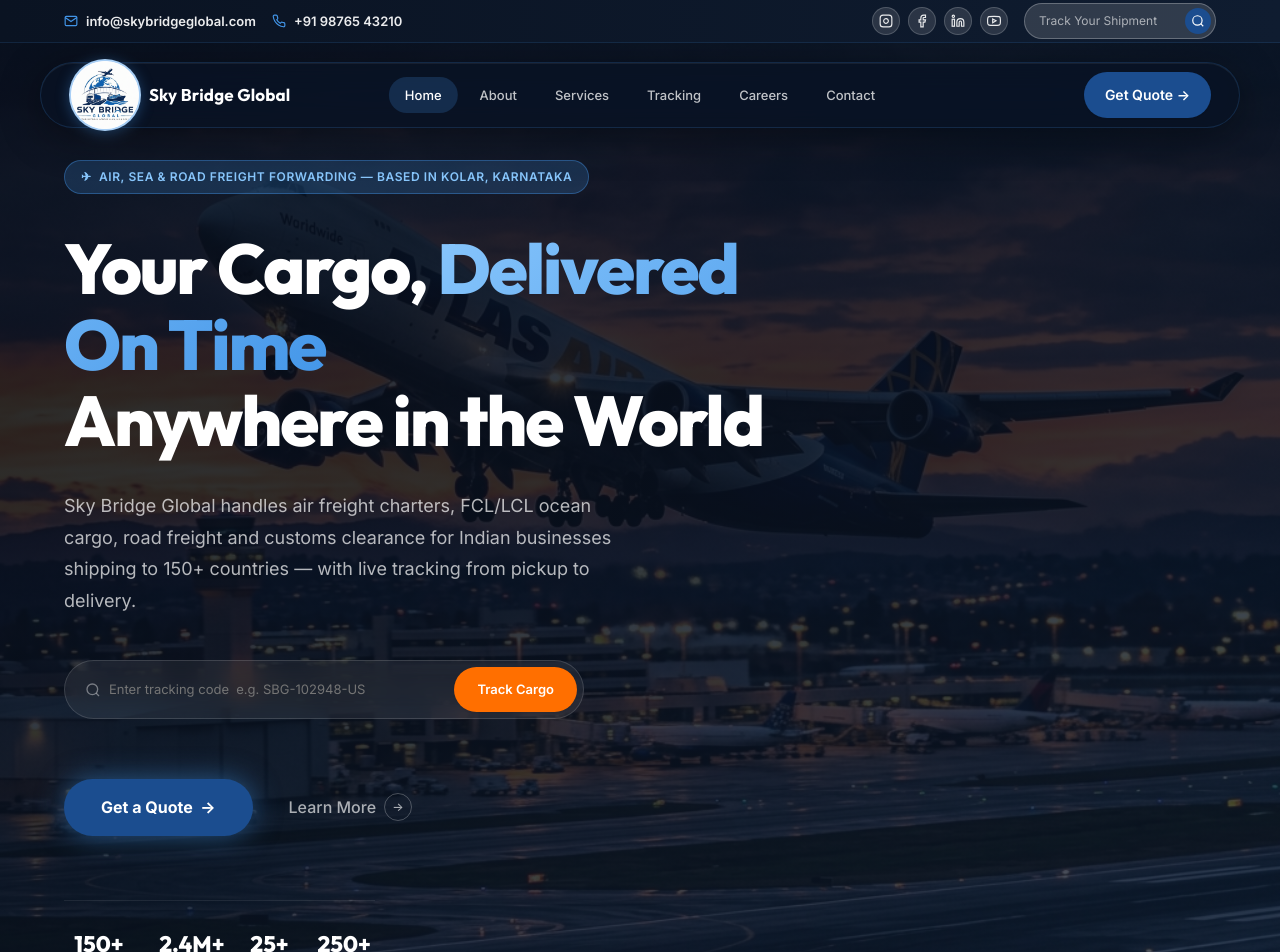
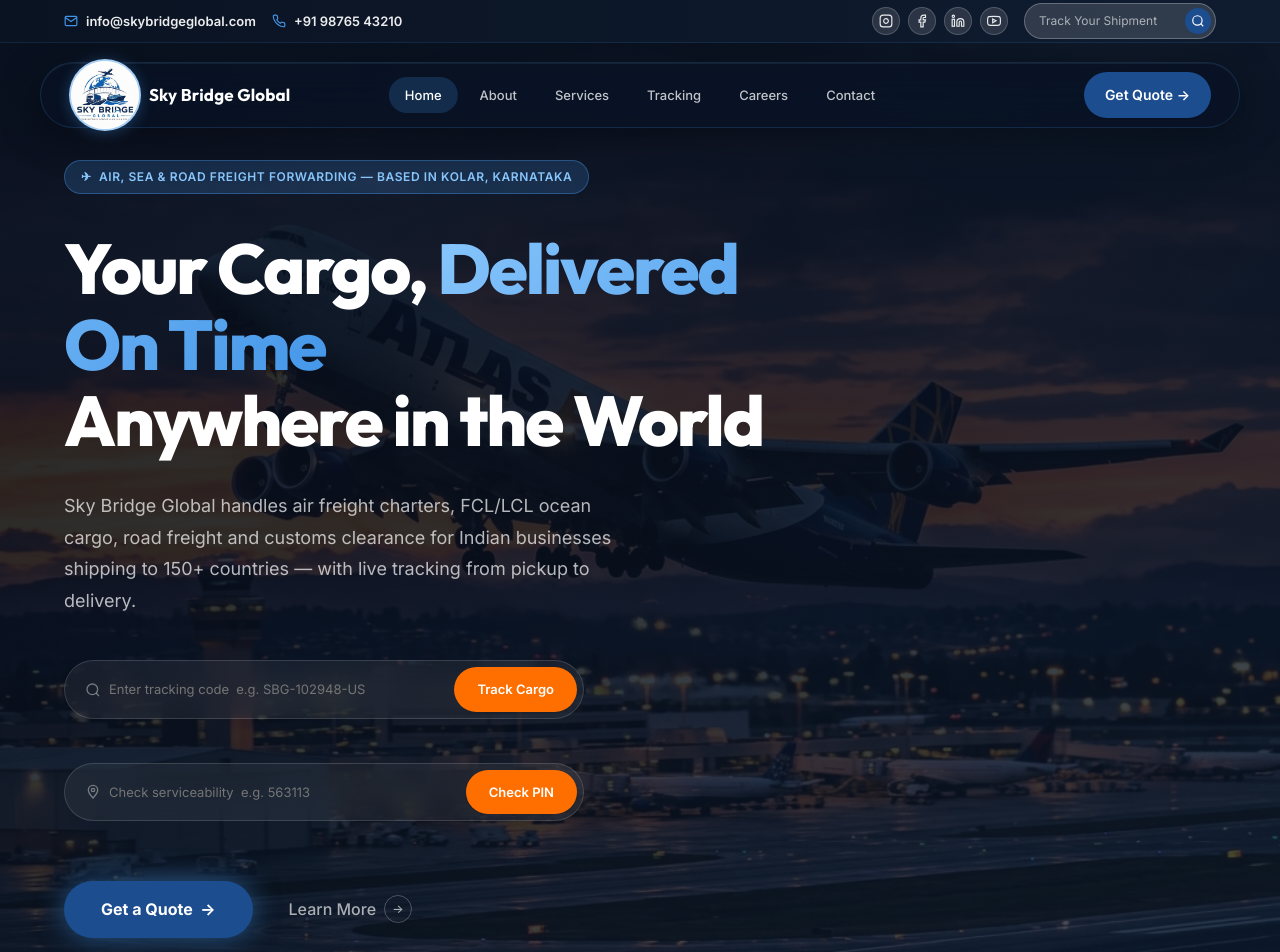
Before and after one commit to VISHWASHAI/sky-bridge-global, a Next.js app in the folder web/: page / in a window 1280 px wide. Shown: the top 952 px of the page. Built offline with nearby package versions, Linux system fonts and the light colour scheme.

Commit message:
Update real Facebook link; add PIN-code checker to home hero deep-linking to services

```diff
--- a/web/app/page.tsx
+++ b/web/app/page.tsx
@@ -1,5 +1,6 @@
 import Link from "next/link";
 import HeroSearch from "@/components/HeroSearch";
+import HeroPinCheck from "@/components/HeroPinCheck";
 import JourneyPipeline from "@/components/JourneyPipeline";
 import Testimonials from "@/components/Testimonials";
 
@@ -51,6 +52,7 @@
             </p>
 
             <HeroSearch />
+            <HeroPinCheck />
 
             <div className="hero-btns">
               <Link href="/contact" className="btn btn-primary" style={{ padding: "14px 36px", fontSize: "1rem", fontWeight: 700, borderRadius: 50, boxShadow: "0 0 28px rgba(66,149,232,0.5)" }}>
--- /dev/null
+++ b/web/components/HeroPinCheck.tsx
@@ -0,0 +1,35 @@
+"use client";
+
+import { useRouter } from "next/navigation";
+import { useState } from "react";
+
+export default function HeroPinCheck() {
+  const router = useRouter();
+  const [pin, setPin] = useState("");
+
+  function onSubmit(e: React.FormEvent) {
+    e.preventDefault();
+    const p = pin.trim();
+    router.push(p ? `/services?pin=${encodeURIComponent(p)}#pin-check` : "/services#pin-check");
+  }
+
+  return (
+    <form className="animate-fade-up hero-track-wrap" onSubmit={onSubmit} style={{ margin: "0 0 28px", width: "100%", maxWidth: 520 }}>
+      <div className="hero-track-bar" style={{ display: "flex", alignItems: "center", background: "rgba(255,255,255,0.06)", border: "1px solid rgba(255,255,255,0.14)", borderRadius: 50, padding: "6px 6px 6px 20px", backdropFilter: "blur(12px)", gap: 8 }}>
+        <svg width="16" height="16" fill="none" stroke="rgba(255,255,255,0.4)" strokeWidth="2" viewBox="0 0 24 24" style={{ flexShrink: 0 }}><path d="M12 21s7-7.2 7-12a7 7 0 1 0-14 0c0 4.8 7 12 7 12z" /><circle cx="12" cy="9" r="2.5" /></svg>
+        <input
+          type="text"
+          value={pin}
+          onChange={(e) => setPin(e.target.value)}
+          placeholder="Check serviceability  e.g. 563113"
+          inputMode="numeric"
+          maxLength={6}
+          style={{ flex: 1, background: "none", border: "none", outline: "none", color: "#fff", fontSize: 13, fontFamily: "var(--font-primary)" }}
+        />
+        <button type="submit" className="btn btn-accent" style={{ borderRadius: 40, padding: "10px 22px", fontSize: 13, fontWeight: 600, flexShrink: 0 }}>
+          Check PIN
+        </button>
+      </div>
+    </form>
+  );
+}
--- a/web/components/SiteFooter.tsx
+++ b/web/components/SiteFooter.tsx
@@ -19,7 +19,7 @@
             <a href="https://www.instagram.com/sky_bridge_global_official?igsh=aDZjbGlrdWdna2p4" target="_blank" rel="noopener" aria-label="Instagram">
               <svg width="16" height="16" fill="none" stroke="currentColor" strokeWidth="2" viewBox="0 0 24 24"><rect x="2" y="2" width="20" height="20" rx="5" ry="5" /><path d="M16 11.37A4 4 0 1 1 12.63 8 4 4 0 0 1 16 11.37z" /><line x1="17.5" y1="6.5" x2="17.51" y2="6.5" /></svg>
             </a>
-            <a href="https://www.facebook.com/skybridgeglobal" target="_blank" rel="noopener" aria-label="Facebook">
+            <a href="https://www.facebook.com/share/1F9PmdzTwW/?mibextid=wwXIfr" target="_blank" rel="noopener" aria-label="Facebook">
               <svg width="16" height="16" fill="none" stroke="currentColor" strokeWidth="2" viewBox="0 0 24 24"><path d="M18 2h-3a5 5 0 0 0-5 5v3H7v4h3v8h4v-8h3l1-4h-4V7a1 1 0 0 1 1-1h3z" /></svg>
             </a>
           </div>
--- a/web/components/TopBar.tsx
+++ b/web/components/TopBar.tsx
@@ -31,7 +31,7 @@
             <a href="https://www.instagram.com/sky_bridge_global_official?igsh=aDZjbGlrdWdna2p4" target="_blank" rel="noopener" aria-label="Instagram">
               <svg width="14" height="14" fill="none" stroke="currentColor" strokeWidth="2" viewBox="0 0 24 24"><rect x="2" y="2" width="20" height="20" rx="5" ry="5" /><path d="M16 11.37A4 4 0 1 1 12.63 8 4 4 0 0 1 16 11.37z" /><line x1="17.5" y1="6.5" x2="17.51" y2="6.5" /></svg>
             </a>
-            <a href="https://www.facebook.com/skybridgeglobal" target="_blank" rel="noopener" aria-label="Facebook">
+            <a href="https://www.facebook.com/share/1F9PmdzTwW/?mibextid=wwXIfr" target="_blank" rel="noopener" aria-label="Facebook">
               <svg width="14" height="14" fill="none" stroke="currentColor" strokeWidth="2" viewBox="0 0 24 24"><path d="M18 2h-3a5 5 0 0 0-5 5v3H7v4h3v8h4v-8h3l1-4h-4V7a1 1 0 0 1 1-1h3z" /></svg>
             </a>
             <a href="#" aria-label="LinkedIn">
```
Also changed, not shown: web/app/services/page.tsx (+5 -2 lines), web/components/PinChecker.tsx (+13 -3 lines), 1 other file (tests, documents, lock files or other folders).
